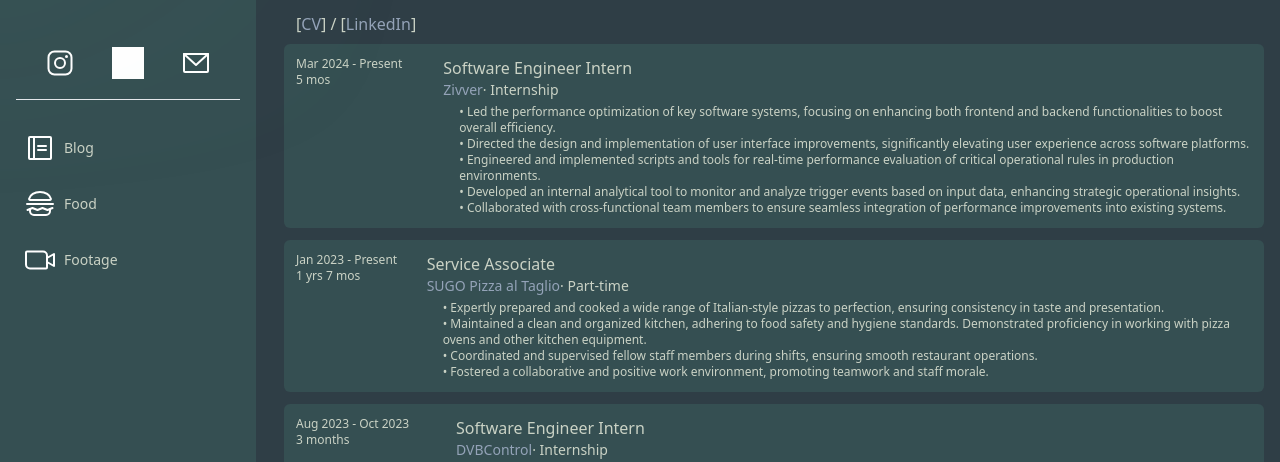
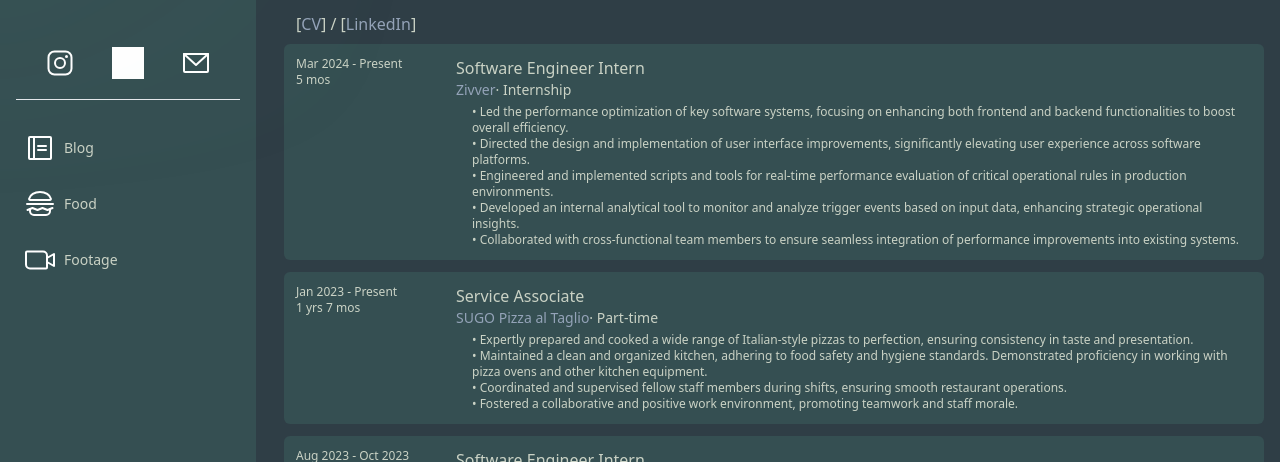
Before and after one commit to ErikDoytchinov/erik.doytchinov, a React (Vite) app in the folder client/: page / in a window 1280 px wide. Shown: the part 225-687 px from the top of the page. Built offline with nearby package versions, Linux system fonts and the light colour scheme; grey boxes are pictures that could not be loaded.

Commit message:
Add min width lock

```diff
--- a/client/src/erik-doytchinov/portfolio/Portfolio.tsx
+++ b/client/src/erik-doytchinov/portfolio/Portfolio.tsx
@@ -59,7 +59,7 @@ function Portfolio() {
                         key="1"
                         className="flex md:flex-row flex-col p-3 mb-3 bg-erik.doytchinov-200 rounded-md"
                     >
-                        <div className="inline text-xs md:w-40">
+                        <div className="inline text-xs md:min-w-40">
                             <p>
                                 {exp.startDate} - {exp.endDate}
                                 <br className="hidden md:block" />
```
